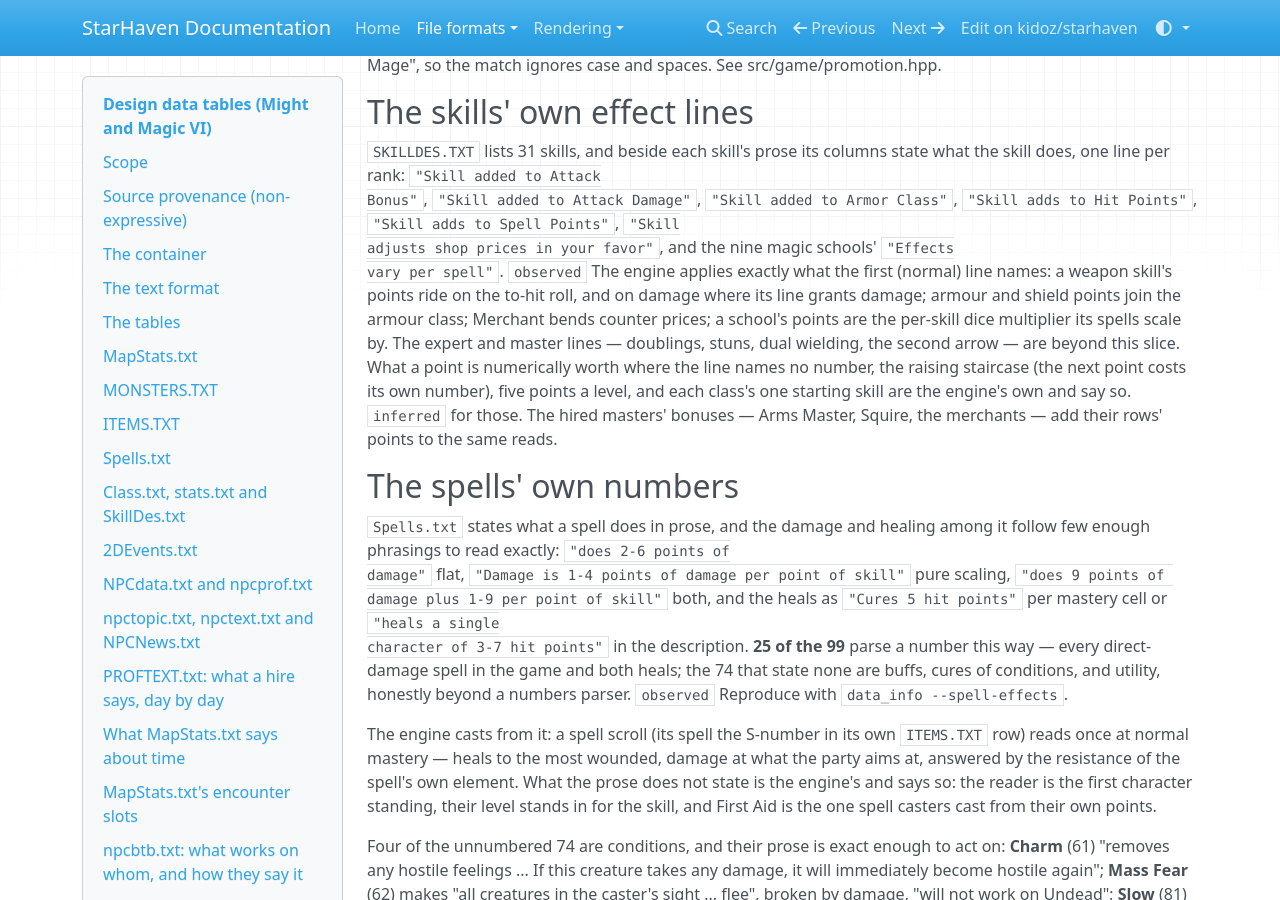
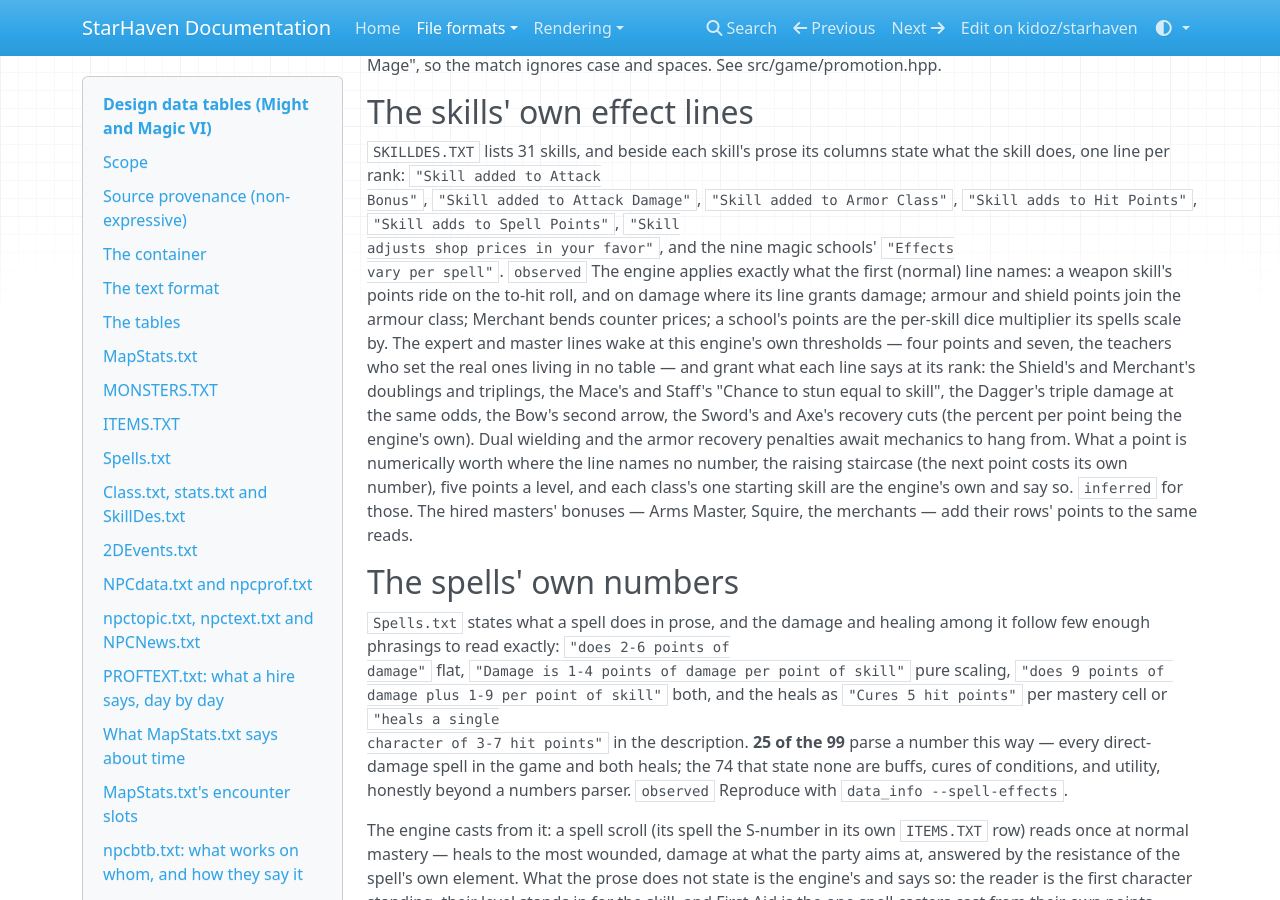
Before and after one commit to kidoz/starhaven, an MkDocs documentation site: the page built from docs/formats/text-tables.md, in a window 1280 px wide and 900 px high, scrolled down 10462 px. Built offline with MkDocs 1.6.1, drawn with Linux system fonts in a browser that asks for light colours; nearby versions of some CDN libraries.

Commit message:
Wake the expert and master lines at their ranks

```diff
--- a/docs/formats/text-tables.md
+++ b/docs/formats/text-tables.md
@@ -557,8 +557,14 @@ vary per spell"`. `observed` The engine applies exactly what the first
 (normal) line names: a weapon skill's points ride on the to-hit roll, and on
 damage where its line grants damage; armour and shield points join the
 armour class; Merchant bends counter prices; a school's points are the
-per-skill dice multiplier its spells scale by. The expert and master lines —
-doublings, stuns, dual wielding, the second arrow — are beyond this slice.
+per-skill dice multiplier its spells scale by. The expert and master lines wake at
+this engine's own thresholds — four points and seven, the teachers who set
+the real ones living in no table — and grant what each line says at its
+rank: the Shield's and Merchant's doublings and triplings, the Mace's and
+Staff's "Chance to stun equal to skill", the Dagger's triple damage at the
+same odds, the Bow's second arrow, the Sword's and Axe's recovery cuts (the
+percent per point being the engine's own). Dual wielding and the armor
+recovery penalties await mechanics to hang from.
 What a point is numerically worth where the line names no number, the
 raising staircase (the next point costs its own number), five points a
 level, and each class's one starting skill are the engine's own and say so.
```
Also changed, not shown: README.md (+6 -3 lines), 4 other files.
